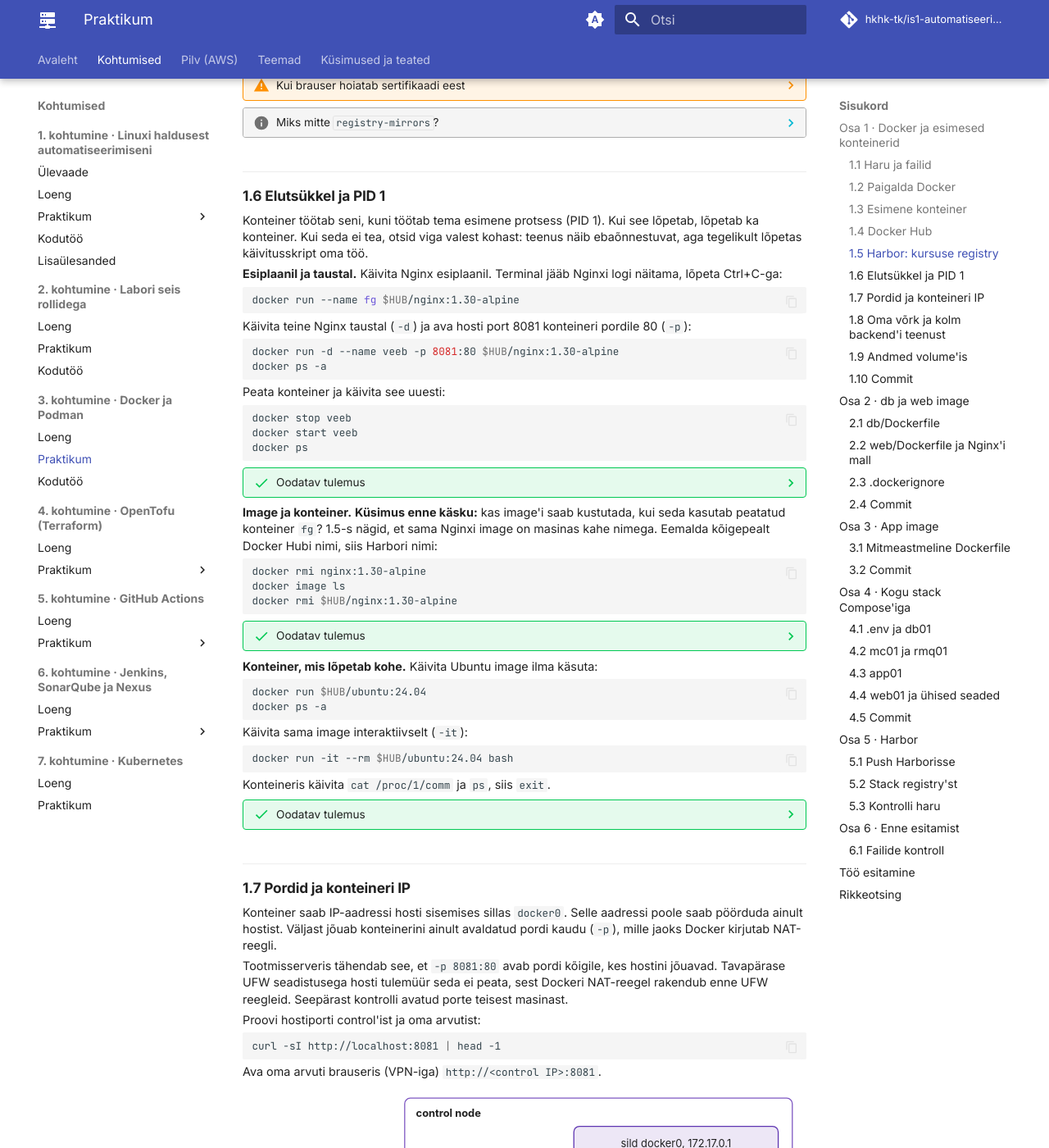
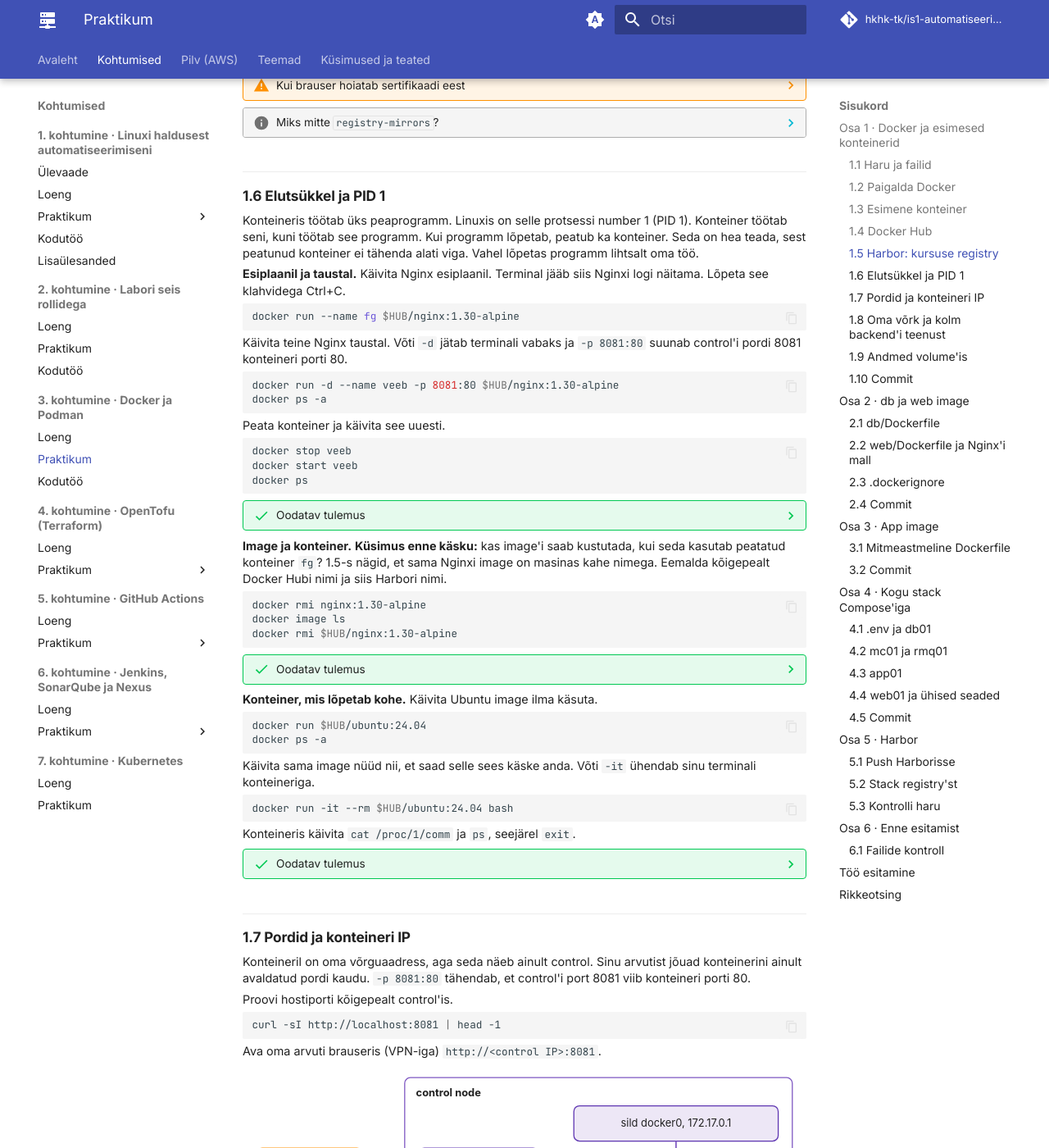
Before and after one commit to hkhk-tk/is1-automatiseerimine, an MkDocs documentation site: the page built from docs/k03/lab.md, in a window 1280 px wide and 1400 px high, scrolled down 4787 px. Shown: the whole window at 82% size. Built offline with MkDocs 1.6.1 and Material for MkDocs 9.7.7, drawn with Linux system fonts in a browser that asks for light colours; comment, search, counter and statistics services are not loaded; some of the changed text lies outside the part shown.

Commit message:
K3 praktikum 1.5–1.7: algajale lihtsamalt, Docker Hubi piir ilma vale numbrita, UFW hoiatus eraldi, topeltlause välja

````diff
--- a/docs/k03/lab.md
+++ b/docs/k03/lab.md
@@ -216,7 +216,7 @@ Image'i lehel on kirjas ka see, mida image käivitamiseks vajab. Ava image'i [`m
 
 ### 1.5 Harbor: kursuse registry
 
-Docker Hub lubab ühelt IP-aadressilt 100 anonüümset tõmmet kuue tunni jooksul. Kogu klass on kooli ühe NAT-aadressi taga ja ühe stacki ehitus tõmbab kümmekond image'it, nii et piir saab täis juba esimese tunni jooksul. Siis ebaõnnestuvad kõigi tõmbed korraga veaga `toomanyrequests`. Seepärast on kursusel oma registry **Harbor**.
+Docker Hub piirab, mitu image'it saab ühelt IP-aadressilt tunnis tõmmata ([Docker Hubi piirangud](https://docs.docker.com/docker-hub/usage/)). Kogu klass on interneti poole ühe kooli IP-aadressi taga ja ühe stacki jaoks on vaja kümmekond image'it. Kui piir saab täis, ebaõnnestuvad kõigi tõmbed korraga veaga `toomanyrequests`. Seepärast on kursusel oma registry **Harbor**.
 
 ??? note "Tabel 3.1. Docker Hub ja Harbor"
 
@@ -225,15 +225,15 @@ Docker Hub lubab ühelt IP-aadressilt 100 anonüümset tõmmet kuue tunni jooksu
     | Asukoht | internetis, haldab Docker Inc. | laborivõrgus, kursuse VM |
     | Kes näeb | kõik | ainult kursus (VPN-iga) |
     | Sisu | ametlikud ja kasutajate image'id | sinu image'id ja Docker Hubi image'ite koopiad |
-    | Tõmmete piir | 100 anonüümset tõmmet IP kohta 6 tunni jooksul | piirangut pole |
+    | Tõmmete piir | piiratud tõmmete arv IP-aadressi kohta | piirangut pole |
     | Haavatavuste skänn | ainult tasulises paketis | Trivy skannib iga image'i |
 
-Harboris on kahte liiki projekte:
+Harboris on kahte liiki projekte.
 
-- **`dockerhub`** on avalik **pull-through cache** (vahemälu). Esimene tõmme laeb image'i Docker Hubist ja hoiab seda alles, järgmised tõmbed tulevad Harborist. Image'i nimi on siis `harbor.lab.hkhk.lan/dockerhub/library/nginx:1.30-alpine`.
+- **`dockerhub`** on avalik **pull-through cache** ehk vahemälu. Esimene tõmme laeb image'i Docker Hubist ja Harbor hoiab selle alles. Järgmised tõmbed tulevad juba Harborist. Image'i nimi on siis `harbor.lab.hkhk.lan/dockerhub/library/nginx:1.30-alpine`.
 - **Sinu projekt** kannab sinu GitHubi kasutajanime ja on privaatne. Privaatset projekti näevad ja kasutavad ainult selle liikmed. Sinu projekti tegi koolitaja ja sina oled selle administraator. Sinna lükkad 5. osas oma image'id.
 
-Harbori sertifikaadi on allkirjastanud kursuse oma CA, mida Ubuntu ei tunne. Docker usaldab registry't, kui CA on kaustas `/etc/docker/certs.d/<registry nimi>/`. Süsteemi usaldatud sertifikaatide hulka läheb sama fail, et ka `curl` ja Trivy Harborit usaldaksid. CA on starteris failina `roles/docker/files/harbor-ca.crt`.
+Harbor kasutab HTTPS-i. Selle sertifikaadi on allkirjastanud kursuse oma sertifitseerimiskeskus (CA), mida Ubuntu ei tunne. Ilma selleta keeldub Docker Harboriga ühendust võtmast. CA on starteris failina `roles/docker/files/harbor-ca.crt`. Järgmised käsud kopeerivad selle kahte kohta, Dockerile ja kogu süsteemile, et ka `curl` Harborit usaldaks.
 
 ```bash
 sudo mkdir -p /etc/docker/certs.d/harbor.lab.hkhk.lan
@@ -258,11 +258,11 @@ Harbori konto on sul olemas. Kasutajanimi on sinu GitHubi kasutajanimi väikeste
 docker login harbor.lab.hkhk.lan -u <github-kasutaja>
 ```
 
-Logi samade andmetega sisse ka veebiliidesesse. Lehel **Projects** on kaks projekti, mida vajad. Ava `dockerhub` ja vali **Repositories**. Seal on `library/nginx`, mille just tõmbasid: Harbor laadis selle Docker Hubist ja hoiab nüüd alles. Sinu oma projekt on veel tühi. Veebiliidese kohta loe lähemalt [Harbori kasutusjuhendist](https://goharbor.io/docs/2.14.0/working-with-projects/).
+Logi samade andmetega sisse ka veebiliidesesse. Lehel **Projects** on kaks projekti, mida vajad. Ava `dockerhub` ja vali **Repositories**. Seal on `library/nginx`, mille just tõmbasid. Harbor laadis selle Docker Hubist ja hoiab nüüd alles. Sinu oma projekt on veel tühi. Veebiliidese kohta loe lähemalt [Harbori kasutusjuhendist](https://goharbor.io/docs/2.14.0/working-with-projects/).
 
 ??? success "Oodatav tulemus"
 
-    `curl` vastab `Pong` ilma sertifikaadi veata. `docker image ls` näitab sama Nginxi kahe nimega: `nginx` ja `harbor.lab.hkhk.lan/dockerhub/library/nginx`. ID on mõlemal sama, sest vahemälu andis edasi sama image'i. `docker login` vastab `Login Succeeded`. Veebiliideses näed projekti `dockerhub` koos image'iga `library/nginx` ja oma tühja projekti. `docker login` ütleb `Login Succeeded`. Harboris näed projekte `dockerhub` ja oma projekti, mis on veel tühi.
+    `curl` vastab `Pong` ilma sertifikaadi veata. `docker image ls` näitab sama Nginxi kahe nimega: `nginx` ja `harbor.lab.hkhk.lan/dockerhub/library/nginx`. ID on mõlemal sama, sest vahemälu andis edasi sama image'i. `docker login` vastab `Login Succeeded`. Veebiliideses näed projekti `dockerhub` koos image'iga `library/nginx` ja oma tühja projekti.
 
 ??? warning "Kui `x509: certificate signed by unknown authority`"
 
@@ -278,22 +278,22 @@ Logi samade andmetega sisse ka veebiliidesesse. Lehel **Projects** on kaks proje
 
 ### 1.6 Elutsükkel ja PID 1
 
-Konteiner töötab seni, kuni töötab tema esimene protsess (PID 1). Kui see lõpetab, lõpetab ka konteiner. Kui seda ei tea, otsid viga valest kohast: teenus näib ebaõnnestuvat, aga tegelikult lõpetas käivitusskript oma töö.
+Konteineris töötab üks peaprogramm. Linuxis on selle protsessi number 1 (PID 1). Konteiner töötab seni, kuni töötab see programm. Kui programm lõpetab, peatub ka konteiner. Seda on hea teada, sest peatunud konteiner ei tähenda alati viga. Vahel lõpetas programm lihtsalt oma töö.
 
-**Esiplaanil ja taustal.** Käivita Nginx esiplaanil. Terminal jääb Nginxi logi näitama, lõpeta Ctrl+C-ga:
+**Esiplaanil ja taustal.** Käivita Nginx esiplaanil. Terminal jääb siis Nginxi logi näitama. Lõpeta see klahvidega Ctrl+C.
 
 ```bash
 docker run --name fg $HUB/nginx:1.30-alpine
 ```
 
-Käivita teine Nginx taustal (`-d`) ja ava hosti port 8081 konteineri pordile 80 (`-p`):
+Käivita teine Nginx taustal. Võti `-d` jätab terminali vabaks ja `-p 8081:80` suunab control'i pordi 8081 konteineri porti 80.
 
 ```bash
 docker run -d --name veeb -p 8081:80 $HUB/nginx:1.30-alpine
 docker ps -a
 ```
 
-Peata konteiner ja käivita see uuesti:
+Peata konteiner ja käivita see uuesti.
 
 ```bash
 docker stop veeb
@@ -303,9 +303,9 @@ docker ps
 
 ??? success "Oodatav tulemus"
 
-    `fg` on olekus `Exited`, sest Ctrl+C lõpetas Nginxi. `veeb` on pärast `start`-i jälle `Up` sama konteineri ID-ga: `stop` peatab protsessi, aga konteiner ja selle failid jäävad alles.
+    `fg` on olekus `Exited`, sest Ctrl+C lõpetas Nginxi. `veeb` on pärast `start`-i jälle `Up` ja konteineri ID on sama. `stop` peatab programmi, aga konteiner ja selle failid jäävad alles.
 
-**Image ja konteiner.** **Küsimus enne käsku:** kas image'i saab kustutada, kui seda kasutab peatatud konteiner `fg`? 1.5-s nägid, et sama Nginxi image on masinas kahe nimega. Eemalda kõigepealt Docker Hubi nimi, siis Harbori nimi:
+**Image ja konteiner.** **Küsimus enne käsku:** kas image'i saab kustutada, kui seda kasutab peatatud konteiner `fg`? 1.5-s nägid, et sama Nginxi image on masinas kahe nimega. Eemalda kõigepealt Docker Hubi nimi ja siis Harbori nimi.
 
 ```bash
 docker rmi nginx:1.30-alpine
@@ -315,34 +315,32 @@ docker rmi $HUB/nginx:1.30-alpine
 
 ??? success "Oodatav tulemus"
 
-    Esimene `rmi` ütleb ainult `Untagged: nginx:1.30-alpine` ja `image ls` näitab sama ID-d Harbori nime all edasi: kui image'il on mitu nime, eemaldab `rmi` ainult ühe nime. Teine `rmi` annab vea `conflict` konteineri ID-ga, sest see on image'i viimane nimi ja konteiner kasutab image'i kihte ka peatatuna. Image'i saab kustutada alles siis, kui kõik seda kasutavad konteinerid on kustutatud.
+    Esimene `rmi` ütleb ainult `Untagged: nginx:1.30-alpine` ja `image ls` näitab sama ID-d Harbori nime all edasi. Kui image'il on mitu nime, eemaldab `rmi` ainult ühe nime. Teine `rmi` annab vea `conflict` konteineri ID-ga, sest see on image'i viimane nimi ja konteiner kasutab image'i kihte ka peatatuna. Image'i saab kustutada alles siis, kui kõik seda kasutavad konteinerid on kustutatud.
 
-**Konteiner, mis lõpetab kohe.** Käivita Ubuntu image ilma käsuta:
+**Konteiner, mis lõpetab kohe.** Käivita Ubuntu image ilma käsuta.
 
 ```bash
 docker run $HUB/ubuntu:24.04
 docker ps -a
 ```
 
-Käivita sama image interaktiivselt (`-it`):
+Käivita sama image nüüd nii, et saad selle sees käske anda. Võti `-it` ühendab sinu terminali konteineriga.
 
 ```bash
 docker run -it --rm $HUB/ubuntu:24.04 bash
 ```
 
-Konteineris käivita `cat /proc/1/comm` ja `ps`, siis `exit`.
+Konteineris käivita `cat /proc/1/comm` ja `ps`, seejärel `exit`.
 
 ??? success "Oodatav tulemus"
 
-    Esimene Ubuntu lõpetas kohe koodiga 0: bash ilma terminalita sai sisendist kohe faililõpu ja väljus. `-it`-ga on PID 1 `bash`.
+    Esimene Ubuntu lõpetas kohe koodiga 0. Selle peaprogramm on käsurida `bash`, mis loeb käske terminalist. Ilma terminalita sisendit polnud, nii et `bash` lõpetas kohe. `-it`-ga on PID 1 `bash` ja konteiner töötab, kuni kirjutad `exit`.
 
 ### 1.7 Pordid ja konteineri IP
 
-Konteiner saab IP-aadressi hosti sisemises sillas `docker0`. Selle aadressi poole saab pöörduda ainult hostist. Väljast jõuab konteinerini ainult avaldatud pordi kaudu (`-p`), mille jaoks Docker kirjutab NAT-reegli.
+Konteineril on oma võrguaadress, aga seda näeb ainult control. Sinu arvutist jõuad konteinerini ainult avaldatud pordi kaudu. `-p 8081:80` tähendab, et control'i port 8081 viib konteineri porti 80.
 
-Tootmisserveris tähendab see, et `-p 8081:80` avab pordi kõigile, kes hostini jõuavad. Tavapärase UFW seadistusega hosti tulemüür seda ei peata, sest Dockeri NAT-reegel rakendub enne UFW reegleid. Seepärast kontrolli avatud porte teisest masinast.
-
-Proovi hostiporti control'ist ja oma arvutist:
+Proovi hostiporti kõigepealt control'is.
 
 ```bash
 curl -sI http://localhost:8081 | head -1
@@ -357,9 +355,13 @@ Ava oma arvuti brauseris (VPN-iga) `http://<control IP>:8081`.
 
 ??? success "Oodatav tulemus"
 
-    `curl` ja brauser saavad vastuseks `200 OK` ja Nginxi tervituslehe. Konteinerini jõuab väljast ainult avaldatud pordi kaudu, mille `-p 8081:80` avas.
+    `curl` saab vastuseks `200 OK` ja brauser näitab Nginxi tervituslehte.
 
-Eemalda katse konteinerid:
+!!! warning "Avaldatud port on avatud kõigile"
+
+    `-p 8081:80` avab pordi kõigile, kes control'ini jõuavad. Ubuntu tulemüür UFW seda ei peata, sest Docker lisab oma võrgureeglid UFW reeglitest mööda. Serveris avalda ainult need pordid, mida on tõesti vaja, ja kontrolli neid teisest masinast.
+
+Eemalda katse konteinerid.
 
 ```bash
 docker rm -f veeb fg
````
